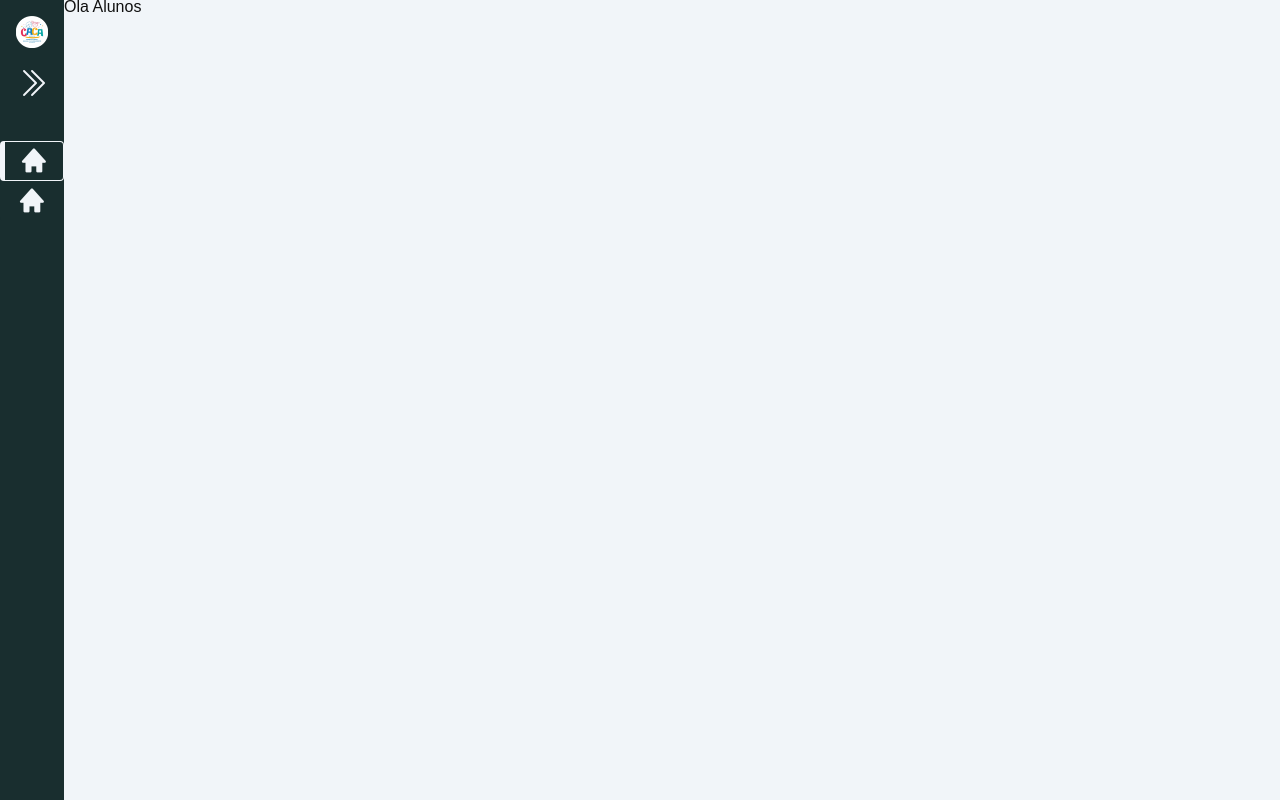
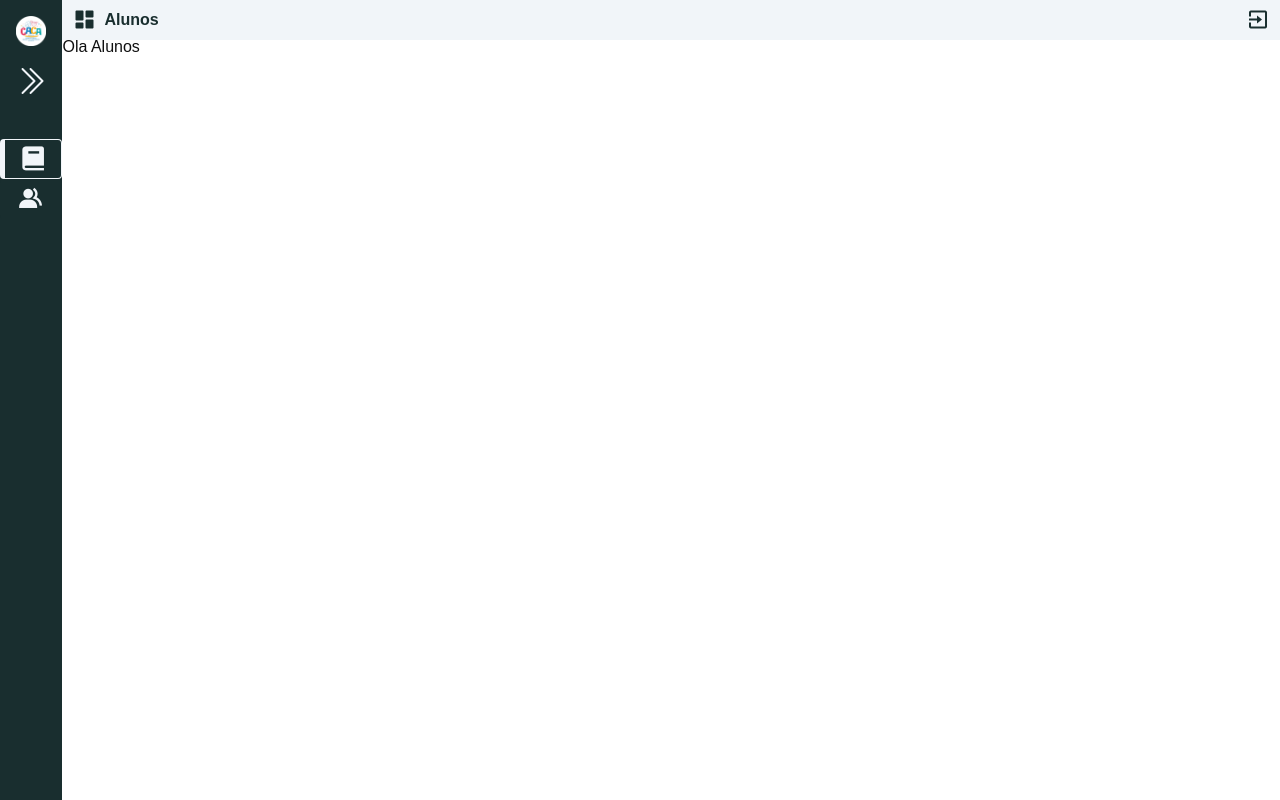
Before and after one commit to caiofeitosa7/caca, a Vue app: page /home in a window 1280 px wide. Built offline with nearby package versions, Linux system fonts and the light colour scheme; a web font is replaced by a local one.

Commit message:
feat: aba com listagem de voluntários com filtro por nome

```diff
--- a/package.json
+++ b/package.json
@@ -9,6 +9,7 @@
     "lint": "eslint . --ext .vue,.js,.jsx,.cjs,.mjs --fix --ignore-path .gitignore"
   },
   "dependencies": {
+    "axios": "^1.6.7",
     "pinia": "^2.1.7",
     "vue": "^3.3.4",
     "vue-router": "^4.2.5"
--- a/src/App.vue
+++ b/src/App.vue
@@ -1,11 +1,10 @@
 <script setup>
-  import { RouterView } from 'vue-router'
+    import { RouterView } from 'vue-router'
 </script>
 
 <template>
-  <RouterView />
+    <RouterView />
 </template>
 
 <style scoped>
-
 </style>
--- a/src/components/LoginPage.vue
+++ b/src/components/LoginPage.vue
@@ -14,7 +14,7 @@
         },
         methods: {
             fazerLogin() {
-                let url = 'http://127.0.0.1:8000/logar_usuario'
+                let url = 'http://192.168.0.27:5000/logar_usuario'
                 let dados = {
                     usuario: document.getElementById('usuario').value,
                     senha: document.getElementById('senha').value
@@ -30,6 +30,8 @@
                 .then((res) => res.json())
                 .then((dados) => {
                     if (dados.status === "success") {
+                        localStorage.setItem("usuario", dados.codigo);
+                        localStorage.setItem("tipo_acesso", dados.tipo_acesso)
                         window.location.href = '/home';
                     }
                     else {
--- a/src/components/Sidebar.vue
+++ b/src/components/Sidebar.vue
@@ -48,13 +48,13 @@
 
         <h3>Menu</h3>
         <div class="menu">
-            <div @click="emitirClick('alunos')" class="button router-link-exact-active">
-				<i class='material-icons bx bxs-home'></i>
+            <div @click="emitirClick('Alunos')" class="button router-link-exact-active">
+				<i class='material-icons bx bxs-book'></i>
 				<span :class="{ 'text': true, 'hidden': !isExpanded }">Alunos</span>
             </div>
-			<div @click="emitirClick('voluntarios')" class="button">
-				<i class='material-icons bx bxs-home'></i>
-				<span :class="{ 'text': true, 'hidden': !isExpanded }">Voluntarios</span>
+			<div @click="emitirClick('Voluntários')" class="button">
+				<i class='material-icons bx bxs-group'></i>
+				<span :class="{ 'text': true, 'hidden': !isExpanded }">Voluntários</span>
             </div>
         </div>
 
@@ -202,7 +202,7 @@
 	}
 
 	&.is-expanded {
-		width: 280px;
+		width: 300px;
 
 		.menu-toggle-wrap {
 			top: -3rem;
--- a/src/components/Voluntarios.vue
+++ b/src/components/Voluntarios.vue
@@ -1,3 +1,147 @@
+<script>
+    import axios from 'axios';
+
+    export default {
+        data() {
+            return {
+                listaVoluntarios: {}
+            };
+        },
+        methods: {
+            async carregarVoluntarios() {
+                try {
+                    const response = await axios.get('http://192.168.0.27:5000/listar_voluntarios');
+                    this.listaVoluntarios = response.data;
+                } catch (error) {
+                    console.error('Erro ao carregar voluntários:', error);
+                }
+            },
+            async filtrarVoluntarios(){
+                try {
+                    const response = await axios.post('http://192.168.0.27:5000/listar_voluntarios', {
+                    nome_voluntario: document.getElementById("nome").value
+                    });
+                    this.listaVoluntarios = response.data;
+                } catch (error) {
+                    console.error('Erro ao carregar voluntários:', error);
+                }
+            },
+            limparFiltro(){
+                document.getElementById("nome").value = "";
+                this.carregarVoluntarios();
+            }
+        },
+        mounted() {
+            this.carregarVoluntarios()
+        },
+    }
+</script>
+
 <template>
-    <div>Ola Voluntarios</div>
+    <div class="container-voluntarios m-3">
+        <div class="container-filtro is-flex is-align-items-center is-justify-content-space-between mb-4">
+            <div id="filtro" class="is-flex is-align-items-center">
+                <label for="nome" class="font-weight-600 mr-2">
+                    Pesquisar por nome:
+                </label>
+                <input id="nome" class="input is-success">
+                <button id="btnPesquisar" class="is-flex is-align-items-center" @click="filtrarVoluntarios">
+                    <i class='bx bx-search-alt mx-2'></i>
+                </button>
+                <button id="btnLimparFiltro" class="is-flex is-align-items-center" @click="limparFiltro">
+                    Limpar Filtro
+                </button>
+            </div>
+            <button id="btnAdicionarVoluntario" class="is-flex is-align-items-center">
+                <i class='bx bxs-user-plus'></i>
+            </button>
+
+        </div>
+        <div class="tabela" v-if="this.listaVoluntarios">
+            <div class="cabecalho columns is-mobile mb-0">
+                <span class="column is-1 text-align-center">Código</span>
+                <span class="column is-4">Nome</span>
+            </div>
+            <div class="linha columns is-mobile" v-for="(voluntario, index) in this.listaVoluntarios" :key="index">
+                <span class="column is-1 text-align-center">{{ voluntario.codigo }}</span>
+                <span class="column is-4">{{ voluntario.nome }}</span>
+
+            </div>
+        </div>
+        <p class="mt-4" v-else>Não há voluntários para exibir!</p>
+    </div>
 </template>
+
+<style scoped>
+    .input.is-success {
+        border-color: var(--verde-claro);
+        background-color: #f2f2f2;
+        font-size: small;
+    }
+
+    .container-filtro {
+        span {
+            align-self: center;
+        }
+
+        #btnAdicionarVoluntario, #btnPesquisar {
+            font-size: x-large;
+            padding: 5px;
+            border-radius: 5px;
+            margin-left: 10px;
+            color: var(--branco);
+            background-color: var(--verde-escuro);
+
+            &:hover {
+                background-color: var(--verde-claro);
+            }
+        }
+
+        #filtro {
+            label {
+                text-wrap: nowrap;
+            }
+
+            #btnLimparFiltro {
+                font-size: medium;
+                border-radius: 5px;
+                font-weight: 600;
+                margin-left: 10px;
+                text-wrap: nowrap;
+                padding: 3px 10px 5px 10px;
+                color: var(--verde-escuro);
+                border: 2px solid var(--verde-escuro);
+
+                &:hover {
+                    color: var(--branco);
+                    background-color: var(--verde-escuro);
+                }
+            }
+        }
+
+
+    }
+
+    .tabela {
+        .cabecalho {
+            background: var(--verde-escuro);
+            color: var(--branco);
+            padding: 10px 5px;
+            border-radius: 7px 7px 0 0;
+        }
+
+        .linha {
+            padding: 10px 5px;
+            border-bottom: 2px solid var(--branco);
+        }
+
+        span {
+            padding: 5px;
+        }
+
+        .is-mobile {
+            margin-bottom: 0;
+        }
+    }
+
+</style>
--- a/src/router/index.js
+++ b/src/router/index.js
@@ -18,11 +18,6 @@ const router = createRouter({
       path: '/home',
       name: 'home',
       component: () => import('../views/HomeView.vue')
-    },
-    {
-      path: '/alunos',
-      name: 'alunos',
-      component: () => import('../components/Alunos.vue')
     }
   ]
 })
--- a/src/views/HomeView.vue
+++ b/src/views/HomeView.vue
@@ -11,7 +11,7 @@
         },
         data() {
             return {
-                paginaAtual: 'alunos',
+                paginaAtual: 'Alunos'
             };
         },
         methods: {
@@ -23,27 +23,23 @@
 </script>
 
 <template>
-    <div class="container-home">
+    <div class="containerHome">
         <Sidebar @item-menu-clicado="handleItemMenuClicado"/>
         <div class="conteudo">
-            <Alunos v-if="paginaAtual === 'alunos'" />
-            <Voluntarios v-if="paginaAtual === 'voluntarios'" />
+            <nav class="barraSuperior">
+                <div class="is-flex is-align-items-center">
+                    <i class='bx bxs-dashboard mr-2'></i>
+                    <span class="negrito">{{ paginaAtual }}</span>
+                </div>
+                <i class='clicavel bx bx-exit'></i>
+            </nav>
+            <Alunos v-if="paginaAtual === 'Alunos'" />
+            <Voluntarios v-if="paginaAtual === 'Voluntários'" />
         </div>
     </div>
 </template>
 
 <style lang="scss">
-    .container-home {
-        --principal: #3a595c;
-        --verde-claro: #7ba9a9;
-        --verde-escuro: #192e2f;
-        --branco: #f1f5f9;
-        --preto: #101010;
-
-        background-color: var(--branco);
-        color: var(--preto);
-    }
-
     * {
         margin: 0;
         padding: 0;
@@ -51,19 +47,60 @@
         font-family: 'Fira sans', sans-serif;
     }
 
-    body {
-        background: var(--branco);
+    .columns {
+        margin: 0;
     }
 
-    .container-home {
+    .font-weight-600 {
+        font-weight: 600;
+    }
+
+    .negrito {
+        font-weight: bold;
+    }
+
+    .clicavel {
+        cursor: pointer;
+    }
+
+    .text-align-center {
+        text-align: center;
+    }
+
+    .containerHome {
+        --principal: #3a595c;
+        --verde-claro: #7ba9a9;
+        --verde-escuro: #192e2f;
+        --branco: #f1f5f9;
+        --preto: #101010;
+
+        background-color: white;
+        color: var(--preto);
         display: flex;
+    }
+
+    .conteudo {
+        width: -webkit-fill-available;
+    }
+
+    .barraSuperior {
+        display: flex;
+        align-items: center;
+        justify-content: space-between;
+        background-color: var(--branco);
+        color: var(--verde-escuro);
+        padding: 8px 10px;
+
+        i {
+            font-size: x-large;
+        }
     }
 
     button {
         cursor: pointer;
         appearance: none;
+        background: none;
+        outline: none;
         border: none;
-        outline: none;
-        background: none;
     }
 </style>
```
Also changed, not shown: 1 other file (tests, documents, lock files or other folders).
